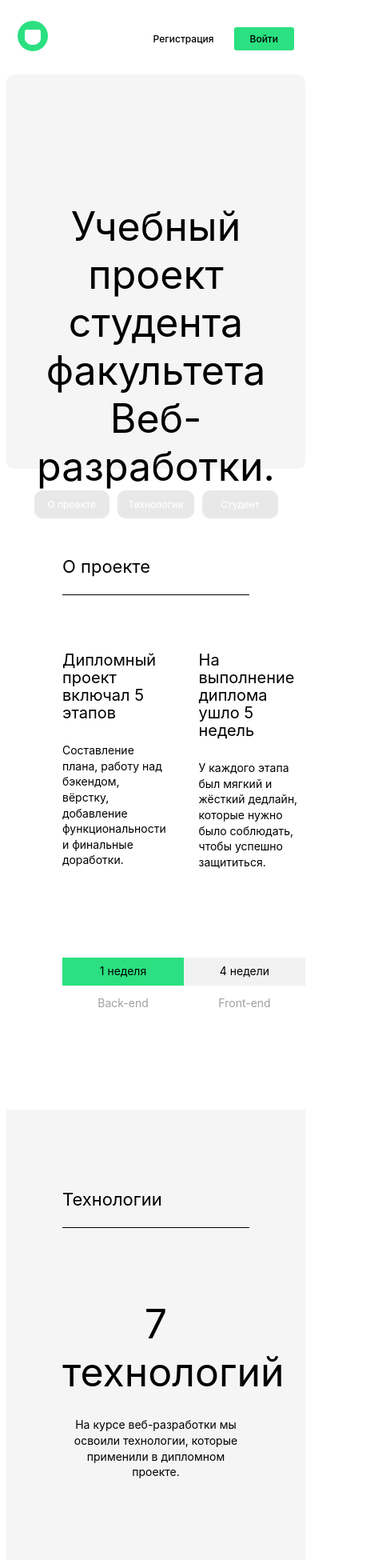
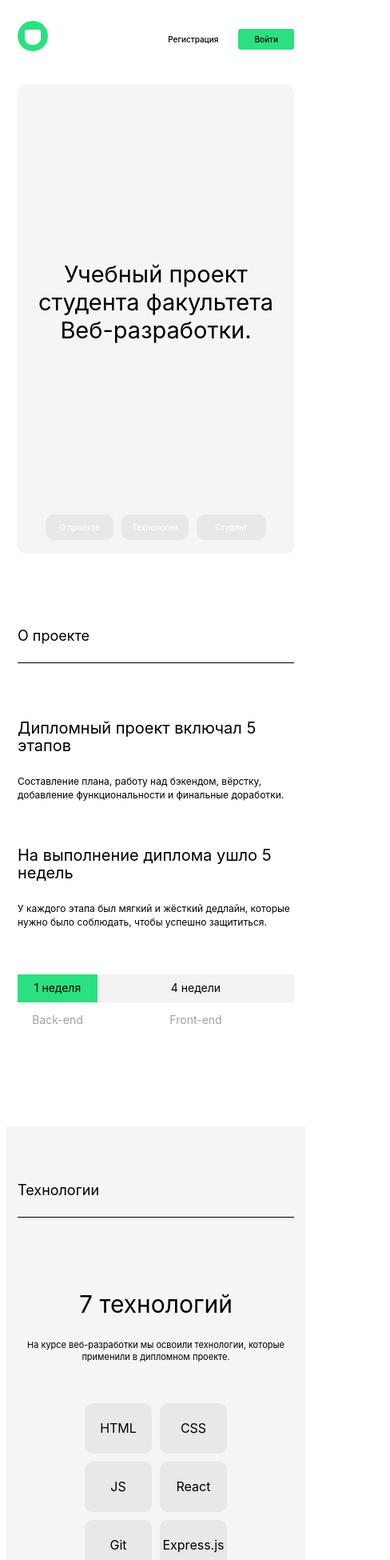
Before and after one commit to AgeNtX477/movies-explorer-frontend, a React (Create React App) app: page / in a window 390 px wide. Shown: the top 1950 px of the page at 80% size, 488 px wide, since content can reach past the window. Built offline with nearby package versions, Linux system fonts and the light colour scheme.

Commit message:
layout full done

```diff
--- a/src/components/Header/Navigation/Navigation.css
+++ b/src/components/Header/Navigation/Navigation.css
@@ -209,6 +209,9 @@
     width: 38px;
     height: 38px;
   }
+  .Navigation__signup, .Navigation__signin {
+    font-size: 10px;
+  }
   .Navigation__dropdown-content {
     width: 100%;
   }
--- a/src/components/Main/AboutMe/AboutMe.css
+++ b/src/components/Main/AboutMe/AboutMe.css
@@ -1,7 +1,5 @@
 .AboutMe {
-  padding-left: 70px;
-  padding-right: 70px;
-  margin-top: 110px;
+  padding: 110px 70px;
 }
 
 .AboutMe__title {
@@ -11,6 +9,7 @@
   border-bottom: 1px solid #000;
   padding-bottom: 23px;
   margin: 0;
+  width: 100%;
 }
 
 .AboutMe__data-container {
@@ -19,8 +18,8 @@
 }
 
 .AboutMe__info {
-    display: flex;
-    flex-direction: column;
+  display: flex;
+  flex-direction: column;
 }
 
 .AboutMe__subtitle {
@@ -57,3 +56,56 @@
   line-height: 1.2;
   padding-top: 100px;
 }
+
+@media screen and (max-width: 768px) {
+  .AboutMe {
+    padding: 90px 50px;
+  }
+  .AboutMe__subtitle {
+    font-size: 40px;
+  }
+  .AboutMe__caption {
+    font-size: 12px;
+  }
+  .AboutMe__about {
+    font-size: 12px;
+    margin-right: 49px;
+  }
+  .AboutMe__photo {
+    width: 255px;
+    height: 307px;
+  }
+}
+
+@media screen and (max-width: 500px) {
+  .AboutMe {
+    padding: 70px 14px;
+  }
+  .AboutMe__title {
+    font-size: 18px;
+  }
+  .AboutMe__subtitle {
+    font-size: 30px;
+    margin: 40px auto 20px 0;
+  }
+  .AboutMe__caption {
+    font-size: 11px;
+  }
+  .AboutMe__about {
+    font-size: 11px;
+  }
+  .AboutMe__data-container {
+    display: flex;
+    flex-direction: column-reverse;
+  }
+  .AboutMe__photo {
+    width: 100%;
+    height: 352px;
+    object-fit: cover;
+    margin-top: 60px;
+  }
+  .AboutMe__github {
+    padding: 0;
+    margin-top: 40px;
+  }
+}
--- a/src/components/Main/AboutProject/AboutProject.css
+++ b/src/components/Main/AboutProject/AboutProject.css
@@ -1,16 +1,15 @@
 .AboutProject {
-  margin: 17px auto 0 auto;
-  padding-left: 70px;
-  padding-bottom: 110px;
+  padding: 93px 70px 110px 70px;
 }
 
 .AboutProject__title {
-  margin: 110px 70px 70px 0;
+  margin: 0 70px 70px 0;
   padding-bottom: 23px;
   font-size: 22px;
   font-weight: 400;
   line-height: 1.1;
   border-bottom: 1px solid #000;
+  width: 100%;
 }
 
 .AboutProject__container {
@@ -76,3 +75,45 @@
 .AboutProject__schedule-caption:last-child {
   max-width: 912px;
 }
+
+@media screen and (max-width: 768px) {
+  .AboutProject {
+    padding-left: 50px;
+    padding-right: 50px;
+  }
+  .AboutProject__caption {
+    font-size: 12px;
+  }
+  .AboutProject__schedule-item,
+  .AboutProject__schedule-caption {
+    max-width: 140px;
+  }
+}
+
+@media screen and (max-width: 643px) {
+  .AboutProject {
+    padding-left: 30px;
+    padding-right: 30px;
+  }
+  .AboutProject__container {
+    flex-direction: column;
+    gap: 0;
+  }
+  .AboutProject__caption {
+    margin-bottom: 56px;
+  }
+}
+
+@media screen and (max-width: 500px) {
+  .AboutProject {
+    padding-left: 14px;
+    padding-right: 14px;
+  }
+  .AboutProject__schedule-item,
+  .AboutProject__schedule-caption {
+    max-width: 100px;
+  }
+  .AboutProject__title {
+    font-size: 18px;
+  }
+}
--- a/src/components/Main/Portfolio/Portfolio.css
+++ b/src/components/Main/Portfolio/Portfolio.css
@@ -1,6 +1,5 @@
 .Portfolio {
-  padding: 0 70px 125px 70px;
-  margin-top: 100px;
+  padding: 0 70px 90px;
   display: flex;
   flex-direction: column;
 }
@@ -10,6 +9,7 @@
   font-size: 18px;
   line-height: 1.1;
   font-weight: 400;
+  width: 100%;
 }
 
 .Portfolio__link {
@@ -22,14 +22,39 @@
   border-bottom: 1px solid #e8e8e8;
   display: flex;
   justify-content: space-between;
-  transition: linear .3s;
+  transition: linear 0.3s;
 }
 
 .Portfolio__link:hover {
-  opacity: .7;
+  opacity: 0.7;
 }
 
 .Portfolio__link:last-child {
   border-bottom: none;
   padding-bottom: 0;
 }
+
+@media screen and (max-width: 768px) {
+  .Portfolio {
+    padding: 0 50px 90px;
+    display: flex;
+    flex-direction: column;
+  }
+  .Portfolio__link {
+    font-size: 28px;
+  }
+}
+
+@media screen and (max-width: 500px) {
+  .Portfolio {
+    padding: 0 14px 70px;
+    display: flex;
+    flex-direction: column;
+  }
+  .Portfolio__title {
+    font-size: 14px;
+  }
+  .Portfolio__link {
+    font-size: 18px;
+  }
+}
--- /dev/null
+++ b/src/components/Main/Promo/NavTab/NavTab.css
@@ -0,0 +1,44 @@
+.navTab {
+    margin-bottom: 30px;
+    display: flex;
+    justify-content: space-between;
+  }
+
+  .navTab__item {
+    max-width: 96px;
+    text-decoration: none;
+    color: #ffffff;
+    margin-right: 10px;
+    border-radius: 10px;
+    background-color: #e8e8e8;
+    padding: 10px 13.5px;
+    transition: linear 0.3s;
+    font-size: 12px;
+    line-height: 1.25;
+    font-weight: 500;
+  }
+
+  .navTab__item:last-child {
+    margin-right: 0;
+    padding-right: 23px;
+    padding-left: 23px;
+  }
+
+  .navTab__item:first-child {
+    padding-right: 17px;
+    padding-left: 17px;
+  }
+
+  .navTab__item:hover {
+    background-color: #2be080;
+    color: #000;
+  }
+
+  @media screen and (max-width: 500px) {
+    .navTab {
+        margin-bottom: 17px;
+    }
+    .navTab__item  {
+        font-size: 10px;
+    }
+  }
--- /dev/null
+++ b/src/components/Main/Promo/NavTab/NavTab.jsx
@@ -0,0 +1,19 @@
+import './NavTab.css'
+
+function NavTab () {
+  return (
+    <nav className='navTab'>
+      <a href='#aboutproject' className='navTab__item'>
+        О проекте
+      </a>
+      <a href='#techs' className='navTab__item'>
+        Технологии
+      </a>
+      <a href='#aboutme' className='navTab__item'>
+        Студент
+      </a>
+    </nav>
+  )
+}
+
+export default NavTab
--- a/src/components/Main/Promo/Promo.css
+++ b/src/components/Main/Promo/Promo.css
@@ -1,14 +1,13 @@
 .promo {
-    max-width: 1200px;
+  max-width: 95%;
   height: 493px;
   border-radius: 10px;
-    background-color: #F5F5F5;
-    margin: auto;
+  background-color: #f5f5f5;
   display: flex;
   flex-direction: column;
   justify-content: space-between;
   align-items: center;
-    margin-top: 25px;
+  margin: 38px auto 0 38px;
 }
 
 .promo__title {
@@ -19,38 +18,33 @@
   margin: 160px 235px 0;
 }
 
-.navTab {
-    margin-bottom: 30px;
-    display: flex;
-    justify-content: space-between;
+@media screen and (max-width: 1038px) {
+    .promo__title {
+        margin-top: 120px;
+    }
   }
 
-.navTab__item {
-    max-width: 96px;
-    text-decoration: none;
-    color: #FFFFFF;
-    margin-right: 10px;
-    border-radius: 10px;
-    background-color: #E8E8E8;
-    padding: 10px 13.5px;
-    transition: linear .3s;
-    font-size: 12px;
-    line-height: 1.25;
-    font-weight: 500;
+
+@media screen and (max-width: 971px) {
+  .promo {
+    margin-left: 30px;
+    margin-right: 30px;
+    height: 834px;
+  }
+  .promo__title {
+    font-size: 40px;
+    margin: 350px auto 0;
+  }
 }
 
-.navTab__item:last-child {
-    margin-right: 0;
-    padding-right: 23px;
-    padding-left: 23px;
+@media screen and (max-width: 500px) {
+  .promo {
+    margin-left: 14px;
+    margin-right: 14px;
+    height: 586px;
   }
-
-.navTab__item:first-child {
-    padding-right: 17px;
-    padding-left: 17px;
+  .promo__title {
+    font-size: 29px;
+    margin: 220px auto 0;
   }
-
-.navTab__item:hover {
-    background-color: #2BE080;
-    color: #000;
 }
--- a/src/components/Main/Promo/Promo.jsx
+++ b/src/components/Main/Promo/Promo.jsx
@@ -1,4 +1,5 @@
 import './Promo.css'
+import NavTab from './NavTab/NavTab'
 
 function Promo () {
   return (
@@ -6,17 +7,7 @@ function Promo () {
       <h1 className='promo__title'>
         Учебный проект студента факультета Веб-разработки.
       </h1>
-      <nav className='navTab'>
-        <a href='#aboutproject' className='navTab__item'>
-          О проекте
-        </a>
-        <a href='#techs' className='navTab__item'>
-          Технологии
-        </a>
-        <a href='#aboutme' className='navTab__item'>
-          Студент
-        </a>
-      </nav>
+      <NavTab />
     </section>
   )
 }
--- a/src/components/Main/Techs/Techs.css
+++ b/src/components/Main/Techs/Techs.css
@@ -1,6 +1,6 @@
 .techs {
-  padding: 100px 70px 100px 70px;
-  background-color: #F5F5F5;
+  padding: 100px 70px;
+  background-color: #f5f5f5;
 }
 
 .techs__title {
@@ -10,6 +10,7 @@
   font-weight: 400;
   line-height: 1.1;
   border-bottom: 1px solid #000;
+  width: 100%;
 }
 
 .techs__subtitle {
@@ -32,15 +33,57 @@
 .techs__list {
   margin: 100px 0 0 0;
   display: flex;
-    justify-content: center;
   list-style: none;
   gap: 10px;
+  padding: 0;
+  justify-content: center;
 }
 
 .techs__item {
   border-radius: 10px;
-    background-color: #E8E8E8;
+  background-color: #e8e8e8;
   width: 90px;
   text-align: center;
   padding: 21px 0 22px 0;
 }
+
+@media screen and (max-width: 768px) {
+  .techs {
+    padding: 90px 50px;
+  }
+  .techs__caption {
+    font-size: 12px;
+  }
+  .techs__list {
+    margin-top: 83px;
+  }
+}
+
+@media screen and (max-width: 672px) {
+  .techs__list {
+    display: grid;
+    grid-template-rows: auto auto;
+    grid-template-columns: auto auto;
+  }
+  .techs__item {
+    width: 84px;
+  }
+}
+
+@media screen and (max-width: 500px) {
+  .techs {
+    padding: 70px 14px;
+  }
+  .techs__title {
+    font-size: 18px;
+  }
+  .techs__subtitle {
+    font-size: 30px;
+  }
+  .techs__caption {
+    font-size: 11px;
+  }
+  .techs__list {
+    margin-top: 50px;
+  }
+}
```
Lines whose indentation alone changed are shown as unchanged.
